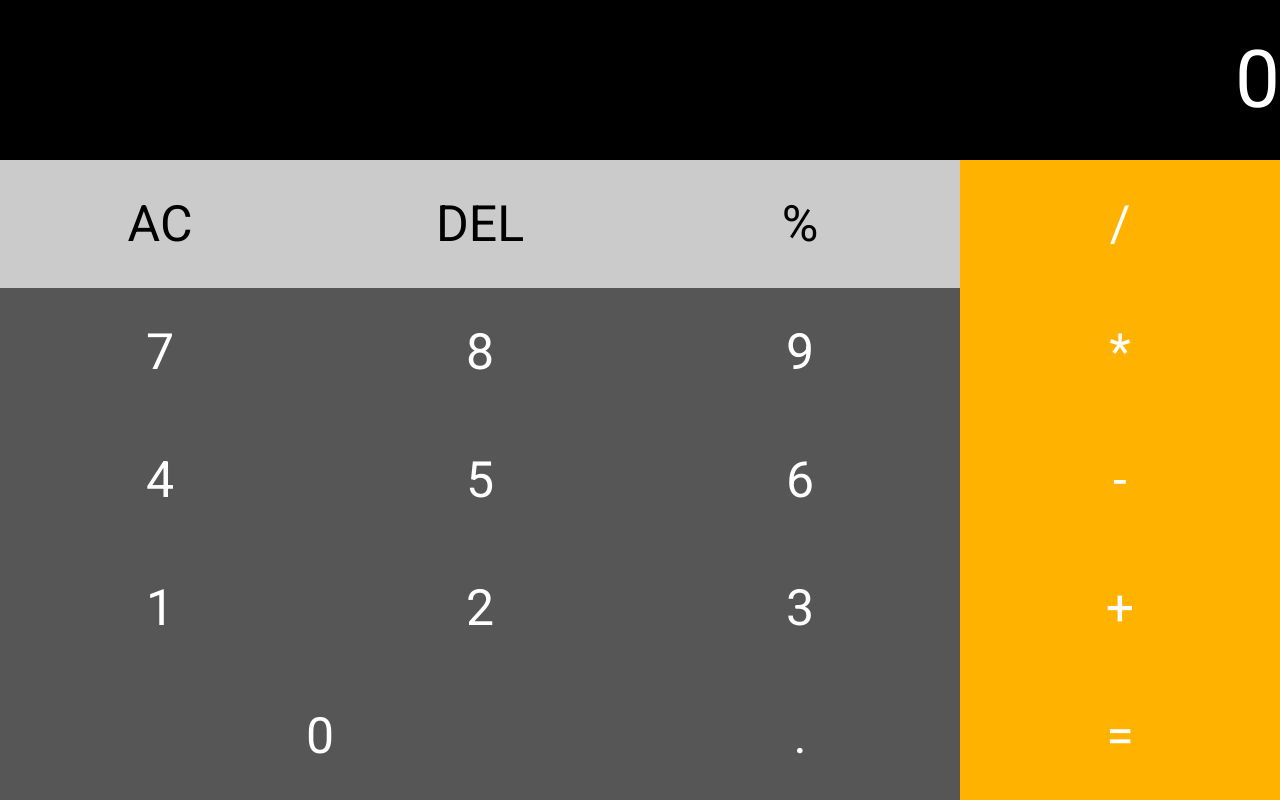
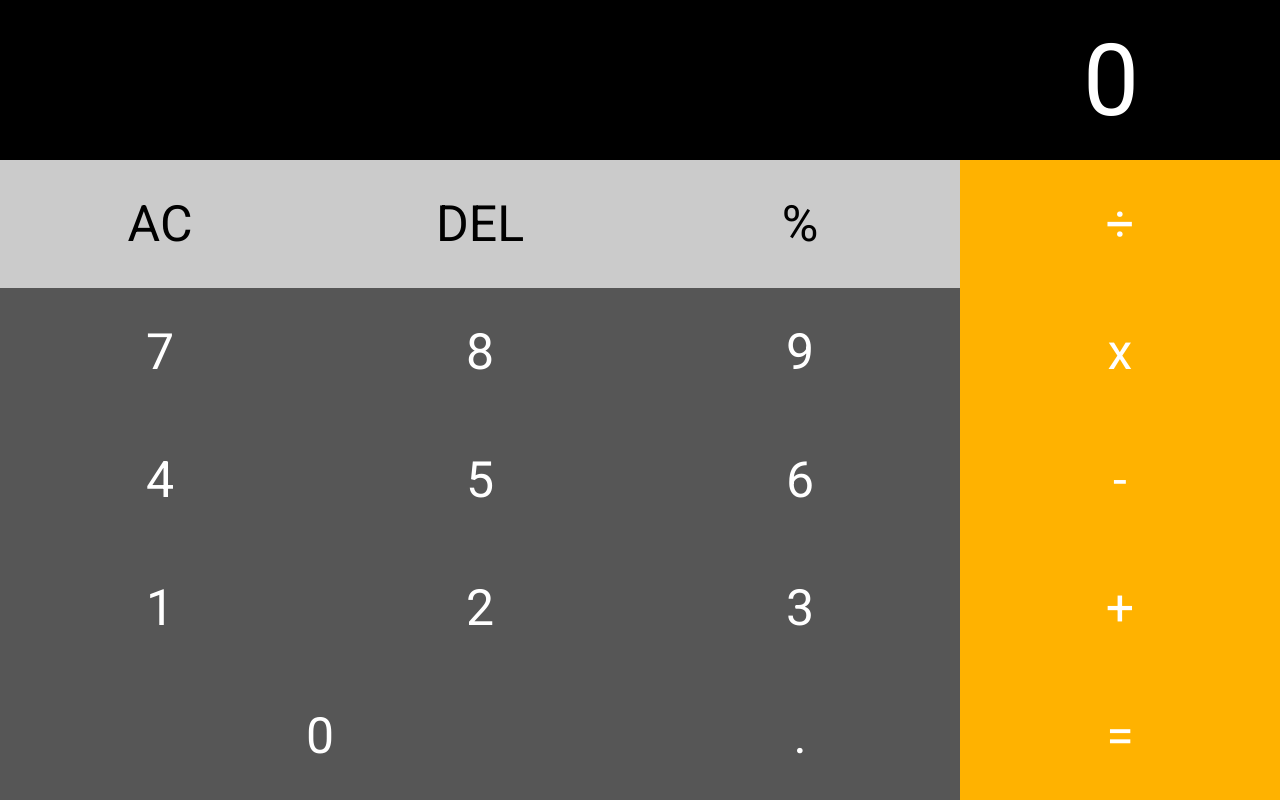
Before and after one commit to DahlinOliver/calculator, a plain HTML site: page index.html in a window 1280 px wide. Both pictures are taken after a click on the button "AC". Drawn offline with Linux system fonts and the light colour scheme.

Commit message:
Added final touches

```diff
--- a/app.js
+++ b/app.js
@@ -1,8 +1,10 @@
-var inputLabel = document.getElementById('inputLabel');
+let inputLabel = document.getElementById('inputLabel');
+let division = document.getElementById('division');
+let multiply = document.getElementById('multiply');
 
 function pushBtn(obj) {
 
-    var pushed = obj.innerHTML;
+    let pushed = obj.innerHTML;
 
     if (pushed == '=') {
         //Calculate
@@ -20,6 +22,14 @@ function pushBtn(obj) {
             inputLabel.innerHTML = '0';
         }
 
+    } else if (pushed == division.innerHTML) {
+        // Adds correct division sign to inputLabel
+        inputLabel.innerHTML = inputLabel.innerHTML + '/';
+
+    } else if (pushed == multiply.innerHTML) {
+        // Adds correct multiply sign to inputLabel
+        inputLabel.innerHTML = inputLabel.innerHTML + '*';
+
     } else if (pushed == '%') {
         // Divides number to percent
         inputLabel.innerHTML = inputLabel.innerHTML / 100;
--- a/index.html
+++ b/index.html
@@ -20,13 +20,13 @@
                 <button class="calc-btn calc-btn-top" onclick="pushBtn(this);">AC</button>
                 <button class="calc-btn calc-btn-top" onclick="pushBtn(this);">DEL</button>
                 <button class="calc-btn calc-btn-top" onclick="pushBtn(this);">%</button>
-                <button class="calc-btn calc-btn-operator" onclick="pushBtn(this);">/</button>
+                <button id="division" class="calc-btn calc-btn-operator" onclick="pushBtn(this);">&#247;</button>
             </div>
             <div class="row">
                 <button class="calc-btn calc-btn-num" onclick="pushBtn(this);">7</button>
                 <button class="calc-btn calc-btn-num" onclick="pushBtn(this);">8</button>
                 <button class="calc-btn calc-btn-num" onclick="pushBtn(this);">9</button>
-                <button class="calc-btn calc-btn-operator" onclick="pushBtn(this);">*</button>
+                <button id="multiply" class="calc-btn calc-btn-operator" onclick="pushBtn(this);">x</button>
             </div>
             <div class="row">
                 <button class="calc-btn calc-btn-num" onclick="pushBtn(this);">4</button>
--- a/style.css
+++ b/style.css
@@ -17,7 +17,8 @@
     color: #fff;
     max-width: 100vw;
     height: 20vh;
-    font-size: 8rem;
+    font-size: 10rem;
+    margin: 0 11% 0 11%;
     display: flex;
     justify-content: flex-end;
     align-items: center;
@@ -31,6 +32,7 @@
     flex-direction: column;
     justify-content: center;
     align-items: center;
+    overflow: hidden;
 }
 
 .calc-btn {
```
